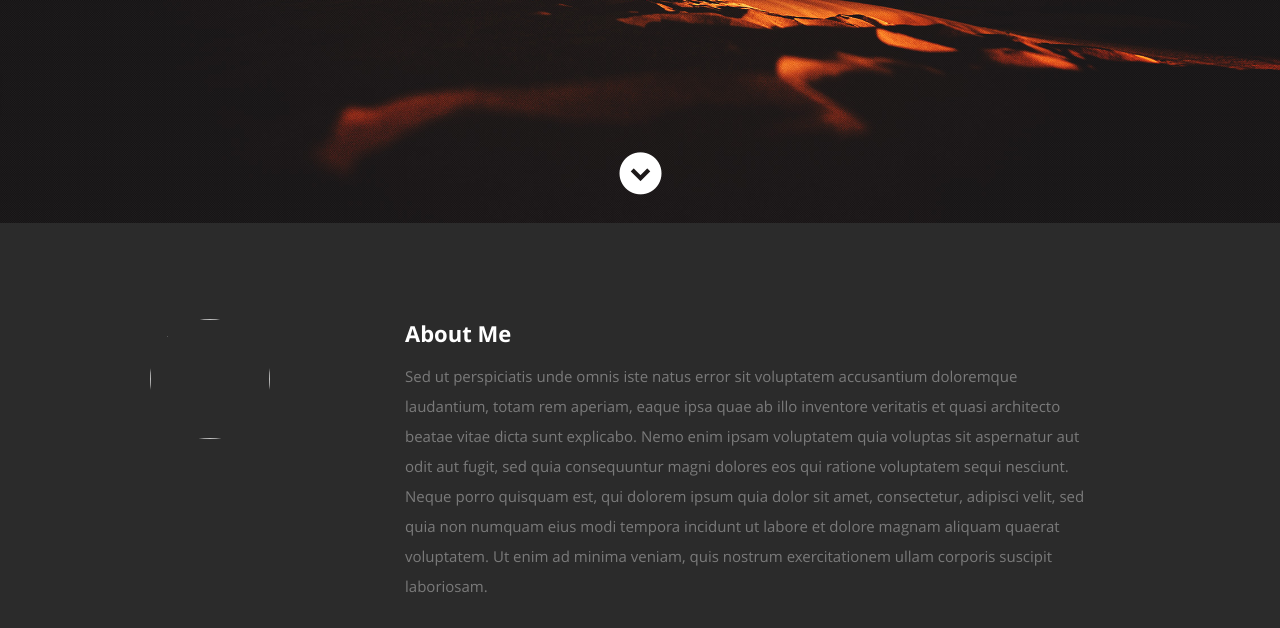
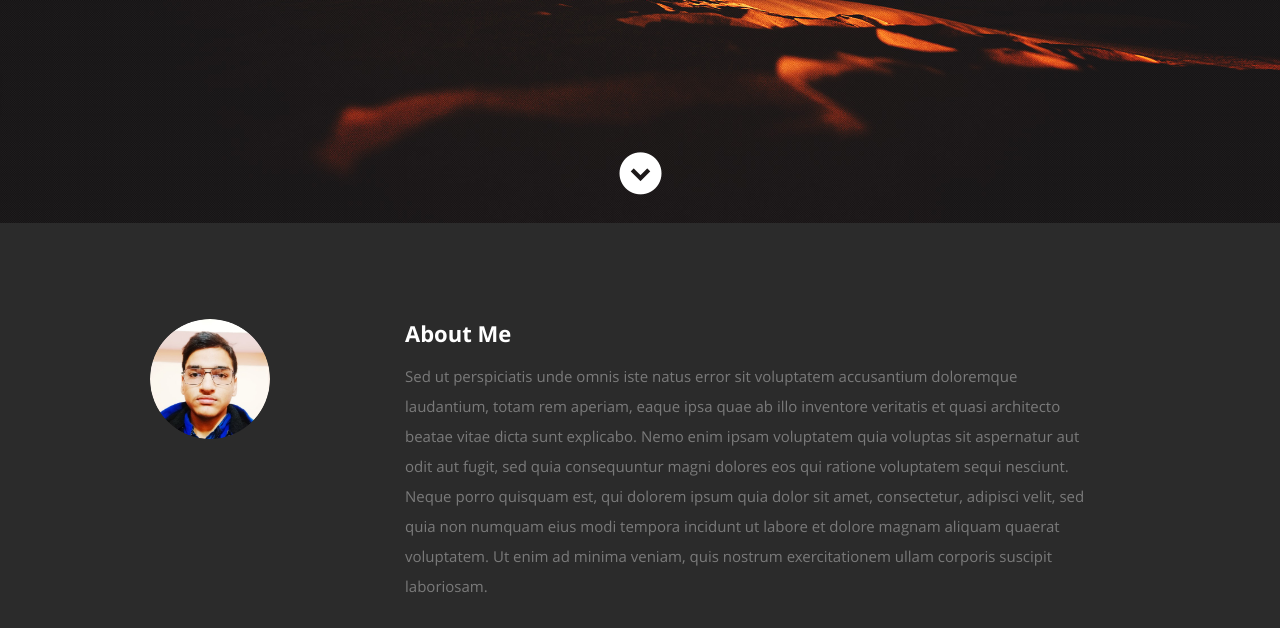
Before and after one commit to prvn2004/aboutme.github.io, a plain HTML site: page index.html in a window 1280 px wide. Shown: the part 577-1205 px from the top of the page. Drawn offline with nearby package versions, Linux system fonts and the light colour scheme.

Commit message:
Update index.html

```diff
--- a/index.html
+++ b/index.html
@@ -86,7 +86,7 @@
 
          <div class="three columns">
 
-            <img class="profile-pic"  src="images/photo_2022-01-16_21-36-28-modified.png" alt="" />
+            <img class="profile-pic"  src="images/profilepic.jpg" alt="" />
 
          </div>
 
```
